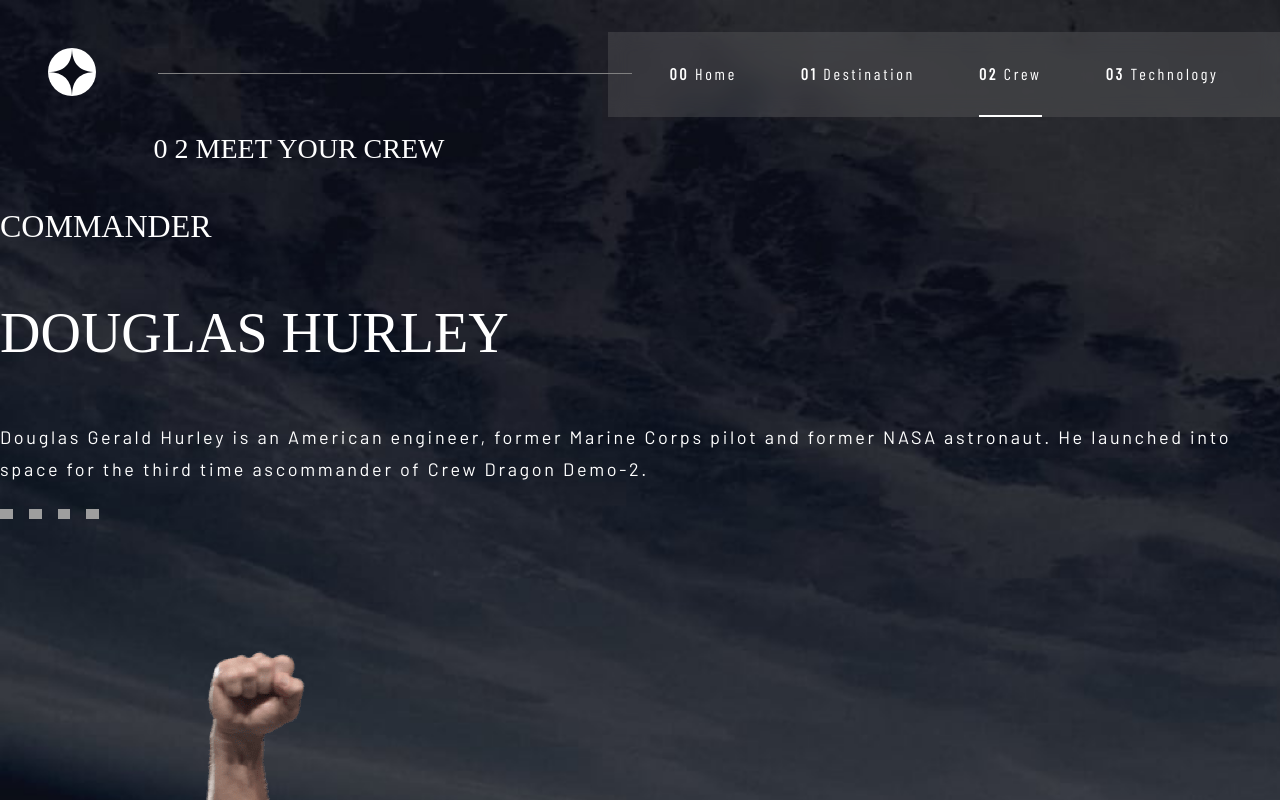
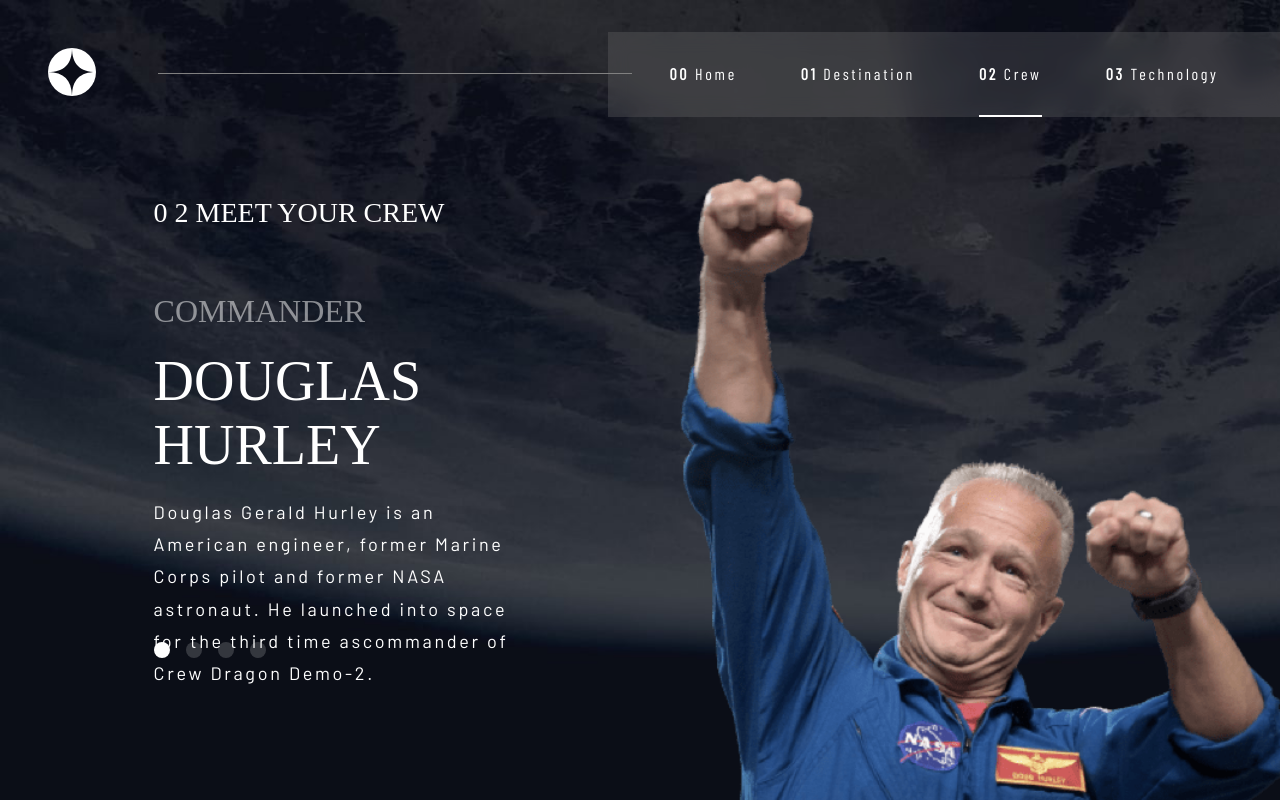
Before and after one commit to WilliamLa59/WebMockups, a React (Create React App) app in the folder space-tourism-website-challange/: page /crew in a window 1280 px wide. Shown: the top 800 px of the page. Built offline with nearby package versions, Linux system fonts and the light colour scheme; grey boxes are pictures that could not be loaded; a web font is replaced by a local one.

Commit message:
crew page complete

```diff
--- a/space-tourism-website-challange/src/components/Crew.jsx
+++ b/space-tourism-website-challange/src/components/Crew.jsx
@@ -1,6 +1,7 @@
 import React, { useEffect } from 'react'
 import { useState } from 'react';
-
+import { FontAwesomeIcon } from '@fortawesome/react-fontawesome';
+import { faCircle } from '@fortawesome/free-solid-svg-icons';
 
 import douglasImg from "../assets/crew/image-douglas-hurley.png";
 import markImg from "../assets/crew/image-mark-shuttleworth.png";
@@ -26,10 +27,6 @@ export const Crew = () => {
     localStorage.setItem("crewMemberImg", currentCrewImg);
   });
 
-  // console.log(initialCrewMember);
-  console.log(currentCrewMember);
-
-
   document.body.className = "crew-page";
   return (
     <div className='crew-container'>
@@ -37,41 +34,46 @@ export const Crew = () => {
         <sub className='sub1 crew-header'> 0 2 MEET YOUR CREW</sub>
       </div>
 
-      <div className='text-container'>
-        <div className='crew-role'>
-          <h4>{currentCrewMember.role}</h4>
+      <div className='crew-text-container'>
+        <div>
+          <h4 className='crew-role'>{currentCrewMember.role}</h4>
         </div>
-        <div className='crew-name'>
-          <h3>{currentCrewMember.name}</h3>
+        <div >
+          <h3 className='crew-name'>{currentCrewMember.name}</h3>
         </div>
-        <div className='crew-bio'>
-          <p>{currentCrewMember.bio}</p>
+        <div >
+          <p className='crew-bio'>{currentCrewMember.bio}</p>
         </div>
         <div className='crew-nav'>
-          <img
+
+          <FontAwesomeIcon icon={faCircle}
           className="crew-nav-btn"
-          src={button} alt=""
-          onClick={() => {setCurrentCrewMember(Douglas); setCurrentCrewImg(douglasImg)}}/>
+          onClick={() => {setCurrentCrewMember(Douglas); setCurrentCrewImg(douglasImg)}}
+          style={currentCrewMember.role === "COMMANDER" ? {opacity: 100} : {opacity: 0.17}}
+          />
 
-          <img
+          <FontAwesomeIcon icon={faCircle}
           className="crew-nav-btn"
-          src={button} alt=""
-          onClick={() => {setCurrentCrewMember(Mark); setCurrentCrewImg(markImg)}}/>
+          onClick={() => {setCurrentCrewMember(Mark); setCurrentCrewImg(markImg)}}
+          style={currentCrewMember.role === "MISSION SPECIALIST" ? {opacity: 100} : {opacity: 0.17}}
+          />
 
-          <img
+          <FontAwesomeIcon icon={faCircle}
           className="crew-nav-btn"
-          src={button} alt=""
-          onClick={() => {setCurrentCrewMember(Victor); setCurrentCrewImg(victorImg)}}/>
+          onClick={() => {setCurrentCrewMember(Victor); setCurrentCrewImg(victorImg)}}
+          style={currentCrewMember.role === "PILOT" ? {opacity: 100} : {opacity: 0.17}}
+          />
 
-          <img
+          <FontAwesomeIcon icon={faCircle}
           className="crew-nav-btn"
-          src={button} alt=""
-          onClick={() => {setCurrentCrewMember(Anousheh); setCurrentCrewImg(anoushehImg)}}/>
+          onClick={() => {setCurrentCrewMember(Anousheh); setCurrentCrewImg(anoushehImg)}}
+          style={currentCrewMember.role === "FLIGHT ENGINEER" ? {opacity: 100} : {opacity: 0.17}}
+          />
         </div>
       </div>
 
-      <div className='img-container'>
-      <img src={currentCrewImg} alt="" className="dest-img"/>
+      <div className='crew-img-container'>
+      <img src={currentCrewImg} alt="" className="crew-img"/>
       </div>
     </div>
   )
--- a/space-tourism-website-challange/src/index.css
+++ b/space-tourism-website-challange/src/index.css
@@ -97,6 +97,7 @@ body {
   -moz-osx-font-smoothing: grayscale;
   background-repeat: no-repeat;
   background-size: cover;
+  overflow: hidden;
 }
 
 a {
@@ -307,9 +308,51 @@ header {
 
 /* Crew */
 
+.header-container {
+  margin-top: 5%;
+}
+
+.crew-role {
+  opacity: 0.5;
+  margin: 0;
+}
+
+.crew-name {
+  margin-top: 5%;
+  margin-bottom: 5%;
+}
+
+.crew-bio {
+  margin: 0;
+}
 .crew-nav-btn {
-  width: 1%;
-  height: 1%;
   margin-right: 1rem;
   cursor: pointer;
+  color: #fff;
+  transition: all 0.2s ease-in-out;
 }
+
+.crew-nav {
+  top: 80%;
+  position: absolute;
+}
+
+.crew-img {
+  transform: scale(1.2);
+}
+
+.crew-text-container {
+  float: left;
+  height: auto;
+  width: 30%;
+  margin-top: 5%;
+  padding-left: 12%;
+}
+
+.crew-img-container {
+  margin-top: 0%;
+  position: relative;
+  top: 15px;
+  float: left;
+  margin-left: 15%;
+}
```
